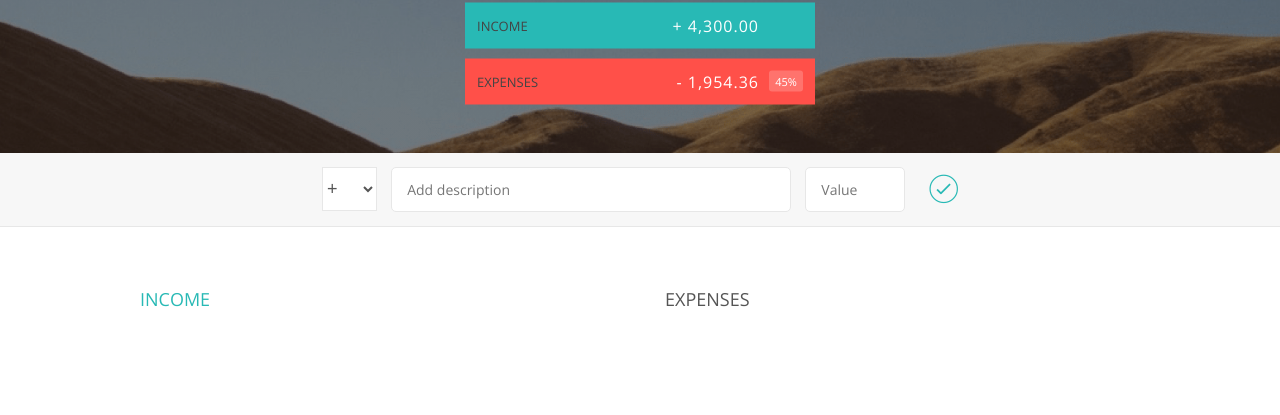
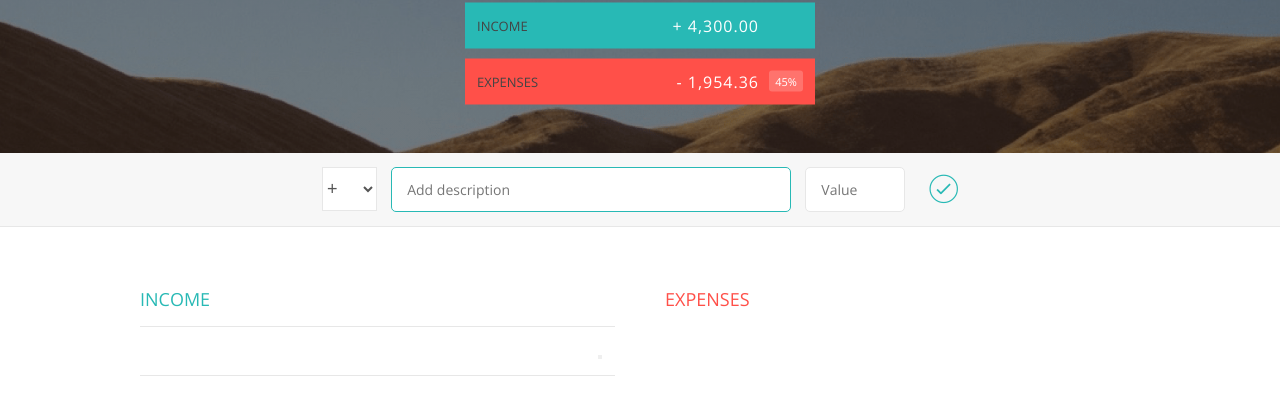
Before and after one commit to enoquetembe/budgety, a plain HTML site: page index.html in a window 1280 px wide. Both pictures are taken after a click on the button 943 px from the left and 357 px from the top of the page. Shown: the part 167-582 px from the top of the page. Drawn offline with nearby package versions, Linux system fonts and the light colour scheme.

Commit message:
add the items to the UI

```diff
--- a/index.html
+++ b/index.html
@@ -101,9 +101,9 @@
 
                  <!--===========start expenses section=======-->
                 <section class="expenses">
-                    <h2 class="expenses__title">Expenses</h2>
+                    <h2 class="expenses-title">Expenses</h2>
 
-                    <div class="expenses__list">
+                    <div class="expenses-list">
 
                         <!--
                         <div class="item clearfix" id="expense-0">
--- a/js/app.js
+++ b/js/app.js
@@ -49,9 +49,9 @@ const budgetController = (function () {
              *if the type of the item is 'in' then create a new Income item
              */
             if(type === 'exp') {
-                newItem = new Expense(ID, type, desc, val)
+                newItem = new Expense(ID, desc, val)
             } else if(type === 'inc') {
-                newItem = new Income(ID, type, desc, val)
+                newItem = new Income(ID, desc, val)
             }
 
             //Store the new item into the data structure
@@ -85,6 +85,51 @@ const UIController = (function () {
                 budgetDescription: document.querySelector('.add-description').value,
                 budgetValue: document.querySelector('.add-value').value
             }
+        },
+
+        /*
+        *@params - object and type... object(Expense or Income), type(type of the object)
+        */
+        addListItem: function(object, type) {
+
+            let html, element, newHtml
+
+            //1. Create a string with a placeholder text
+            if(type === 'inc') {
+                element = document.querySelector('.income-list')
+
+                html = '<div class="item clearfix" id="income-%id%"><div class="item-description">%description%</div><div class="right clearfix"><div class="item-value">%value%</div><div class="item-delete"><button class="item__delete--btn"><i class="ion-ios-clos-outline"></i></button></div></div> </div> '
+
+            } else if(type==='exp') {
+                element = document.querySelector('.expenses-list')
+
+                html = ' <div class="item clearfix" id="expense-%id%"> <div class="item-description">%description%</div> <div class="right clearfix"> <div class="item-value">%value%</div> <div class="item-percentage">21%</div> <div class="item-delete"> <button class="item-delete-btn"><i class="ion-ios-close-outline"></i></button> </div> </div></div> '
+            }
+
+            //Replace the placeholder with some actual data
+            newHtml = html.replace('%id%', object.id)
+            newHtml = newHtml.replace('%description%', object.description)
+            newHtml = newHtml.replace('%value%', object.value)
+
+            //insert the HTML into the DOM
+            element.insertAdjacentHTML('beforeend', newHtml)
+
+        },
+
+        //Function to clear the input fields
+        clearFields: function() {
+            //get the input fields
+            const fields = document.querySelectorAll('.add-description, .add-value')
+
+            //since the querySelctor all returns a list, convert this into array using the slice method
+            const fieldsArray = Array.prototype.slice.call(fields)
+
+            //clear the current value from the input field
+            fieldsArray.forEach(function(current, index, array) {
+                current.value = ''
+            })
+
+            fieldsArray[0].focus()
         }
     }
 
@@ -123,9 +168,11 @@ const controller = (function (budgetCtrl, UICtrl) {
         const inputValues  =  UICtrl.getIpuntValue()
 
         //2. Add the item to the budget controller
-        const newItem =  budgetCtrl.addItem(inputValues.budgetType, inputValues.budgetValue, inputValues.budgetValue)
+        const newItem =  budgetCtrl.addItem(inputValues.budgetType, inputValues.budgetDescription, inputValues.budgetValue)
 
         //3. Add the item to the UI
+        UIController.addListItem(newItem, inputValues.budgetType)
+        UIController.clearFields()
 
         //4. Calculate the budget
 
@@ -142,6 +189,6 @@ const controller = (function (budgetCtrl, UICtrl) {
         }
     }
 
-})(budgetController,UIController)
+})(budgetController, UIController)
 
 controller.init()
```
